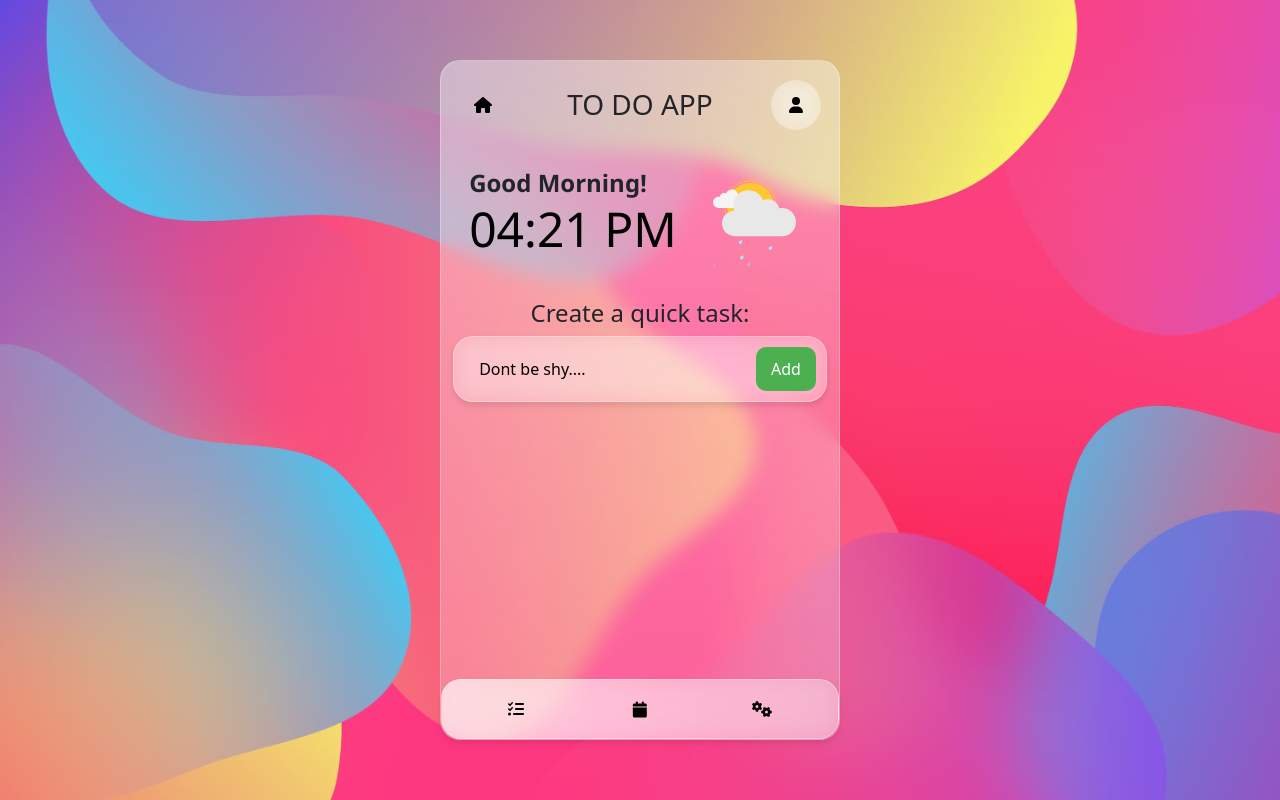
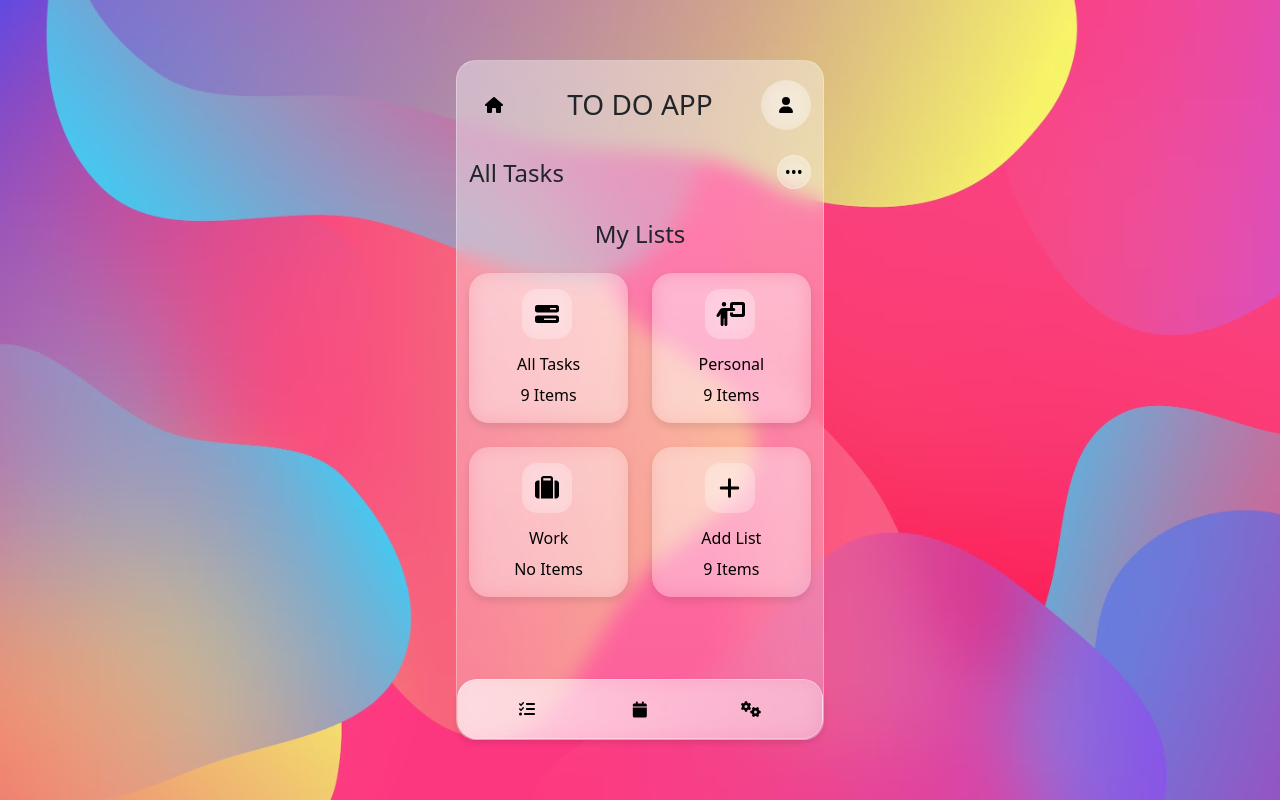
Before and after one commit to holc7/react-to-do-project, a React (Vite) app: page / in a window 1280 px wide. Built offline with nearby package versions, Linux system fonts and the light colour scheme.

Commit message:
all tasks site

```diff
--- a/src/App.css
+++ b/src/App.css
@@ -293,7 +293,7 @@ body {
 }
 
 .glassmorphic-search-bar button:hover {
-  background-color: #45a049;
+  background-color: #007BFE;
 }
 
 
@@ -303,3 +303,104 @@ body {
 .glassmorphic-search-bar button:focus {
   outline: none;
 }
+
+.b-example-divider {
+  margin-top: 1rem;
+}
+
+.to-do-quick {
+  display: flex;
+  align-items: center;
+  background: rgba(255, 255, 255, 0.2);
+  border-radius: 20px;
+  box-shadow: 0 4px 6px rgba(0, 0, 0, 0.1);
+  backdrop-filter: blur(10px);
+  border: 1px solid rgba(255, 255, 255, 0.3);
+  padding: 10px;
+  max-width: 500px;
+  margin: auto;
+  justify-content: space-between;
+}
+
+.quick-task-container {
+  max-height: 270px;
+  overflow-y: auto;
+}
+
+.quick-delete-button {
+  background-color: #FB3065 !important;
+}
+
+.quick-add-button {
+  background-color: #51C1E9 !important;
+}
+
+.menu-button {
+  cursor: pointer;
+  transition: all 0.3s;
+  background: transparent;
+  padding: 1rem;
+  background: rgba(255, 255, 255, 0.2);
+  border: 1px solid rgba(255, 255, 255, 0.3);
+  backdrop-filter: blur(10px);
+  -webkit-backdrop-filter: blur(10px);
+  border-radius: 50%;
+  width: 20px;
+  height: 20px;
+  display: flex;
+  justify-content: center;
+  align-items: center;
+}
+
+
+
+.all-tasks-container {
+  margin-top: 10px;
+
+}
+
+.menu-container .dropdown-menu {
+  display: block;
+  position: absolute;
+  margin-top: 10px;
+  right: 0;
+  background: rgba(255, 255, 255, 1);
+  border-radius: 10px;
+  border: 1px solid rgba(255, 255, 255, 0.3);
+  box-shadow: 0 4px 6px rgba(0, 0, 0, 0.1);
+  backdrop-filter: blur(10px);
+  -webkit-backdrop-filter: blur(10px);
+  padding: 10px;
+  z-index: 1000;
+  overflow: hidden;
+  width: 200px;
+  transform: translateY(10px);
+  transition: opacity 0.3s ease, transform 0.3s ease;
+  pointer-events: none; /* Prevents clicking while hidden */
+}
+.menu-container.show .dropdown-menu {
+  opacity: 1;
+  transform: translateY(0px);
+  pointer-events: auto; /* Allows clicking when shown */
+}
+
+
+.menu-container {
+  position: relative;
+}
+
+.dropdown-text  {
+ margin-left: 10px;
+}
+
+.dropdown-text-priority  {
+  margin-left: 12px;
+ }
+
+ .dropdown-text-delete  {
+  margin-left: 12px;
+ }
+
+ .fa-priority {
+  margin-left: 2.5px;
+ }
--- /dev/null
+++ b/src/Components/Alltasks.jsx
@@ -0,0 +1,41 @@
+import React, { useState } from 'react';
+import { FontAwesomeIcon } from '@fortawesome/react-fontawesome';
+import { faCalendarCheck, faCheckCircle, faClock, faSort, faTrash } from '@fortawesome/free-solid-svg-icons';
+
+export default function Alltasks() {
+  const [showMenu, setShowMenu] = useState(false);
+
+
+
+
+  return (
+    <div>
+      <div className='text-sort-container d-flex justify-content-between align-items-center'>
+        <h4 className='all-tasks-container'>All Tasks</h4>
+        <div className="menu-container">
+          <button className="menu-button" onClick={() => setShowMenu(!showMenu)}>•••</button>
+          {showMenu && (
+            <div className="dropdown-menu">
+              <div className="menu-item">
+                <FontAwesomeIcon icon={faClock} />
+                <span className='dropdown-text'>Sort by: Time</span>
+              </div>
+              <div className="menu-item">
+                <FontAwesomeIcon className='fa-priority' icon={faSort} />
+                <span className='dropdown-text-priority'>Sort by: Priority</span>
+              </div>
+              <div className="menu-item">
+                <FontAwesomeIcon icon={faCheckCircle} />
+                <span className='dropdown-text' >Clear completed</span>
+              </div>
+              <div className="menu-item">
+                <FontAwesomeIcon icon={faTrash} />
+                <span className='dropdown-text-delete' >Delete all</span>
+              </div>
+            </div>
+          )}
+        </div>
+      </div>
+    </div>
+  );
+}
--- a/src/Components/Container.jsx
+++ b/src/Components/Container.jsx
@@ -10,6 +10,7 @@ import DigitalClock from './DigitalClock';
 import MyTasks from './MyLists';
 import TasksSuggestions from './TasksSuggestions';
 import HomepageTask from './HomepageTask';
+import Alltasks from './Alltasks';
 
 
 
@@ -21,9 +22,11 @@ const MainContainer = () => {
               <TopNavBar />
               <BottomNavBar />
               {/* <TasksSuggestions /> */}
-              <DigitalClock />
-              {/* <MyTasks /> */}
-              <HomepageTask/>
+              {/* <DigitalClock /> */}
+              <Alltasks />
+              <MyTasks />
+              {/* <HomepageTask/> */}
+
               </div>
             </div>
           </div>
--- a/src/Components/HomepageTask.jsx
+++ b/src/Components/HomepageTask.jsx
@@ -18,8 +18,28 @@ export default function HomepageTask() {
         <div className='glassmorphic-search-bar'>
           <form onSubmit={formcontainer}>
             <input type='text' placeholder='Dont be shy....'></input>
-            <button type='submit'>Add</button>
+            <button className='quick-add-button' type='submit'>Add</button>
           </form>
+          <div className='quick-task-container'>
+            <div class="b-example-divider"></div>
+            <div className='to-do-quick'>
+                <button className='quick-delete-button' type='submit'>Delete</button>
+            </div>
+            <div class="b-example-divider"></div>
+            <div className='to-do-quick'>
+                <button className='quick-delete-button' type='submit'>Delete</button>
+            </div>
+            <div class="b-example-divider"></div>
+            <div className='to-do-quick'>
+                <button className='quick-delete-button' type='submit'>Delete</button>
+            </div>
+            <div class="b-example-divider"></div>
+            <div className='to-do-quick'>
+                <button className='quick-delete-button' type='submit'>Delete</button>
+            </div>
+
+          </div>
+
           {/* <Lottie animationData={taskAnimation} style={{width: "300px", marginLeft: "2.5rem"}}/> */}
 
 
```
